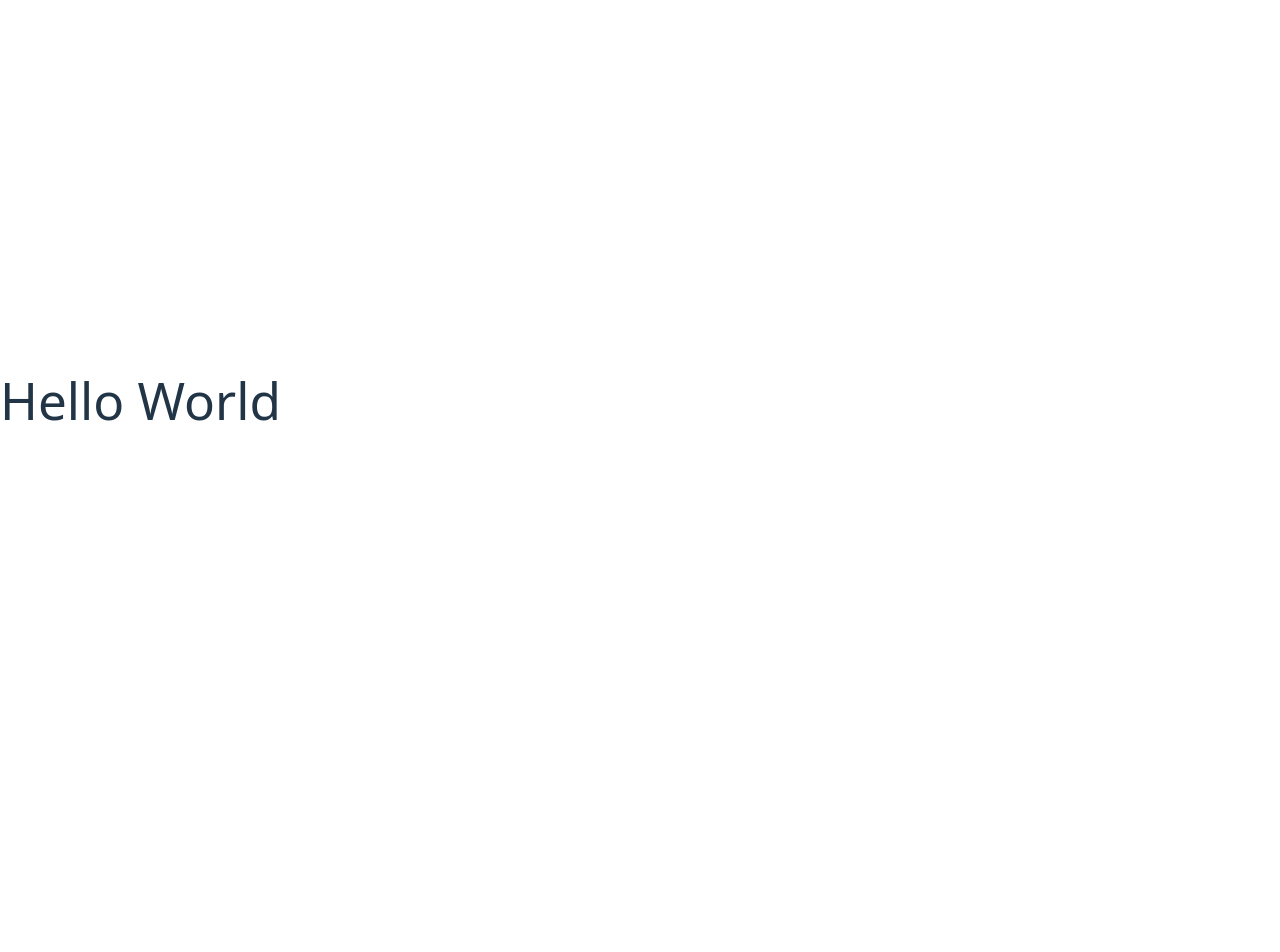
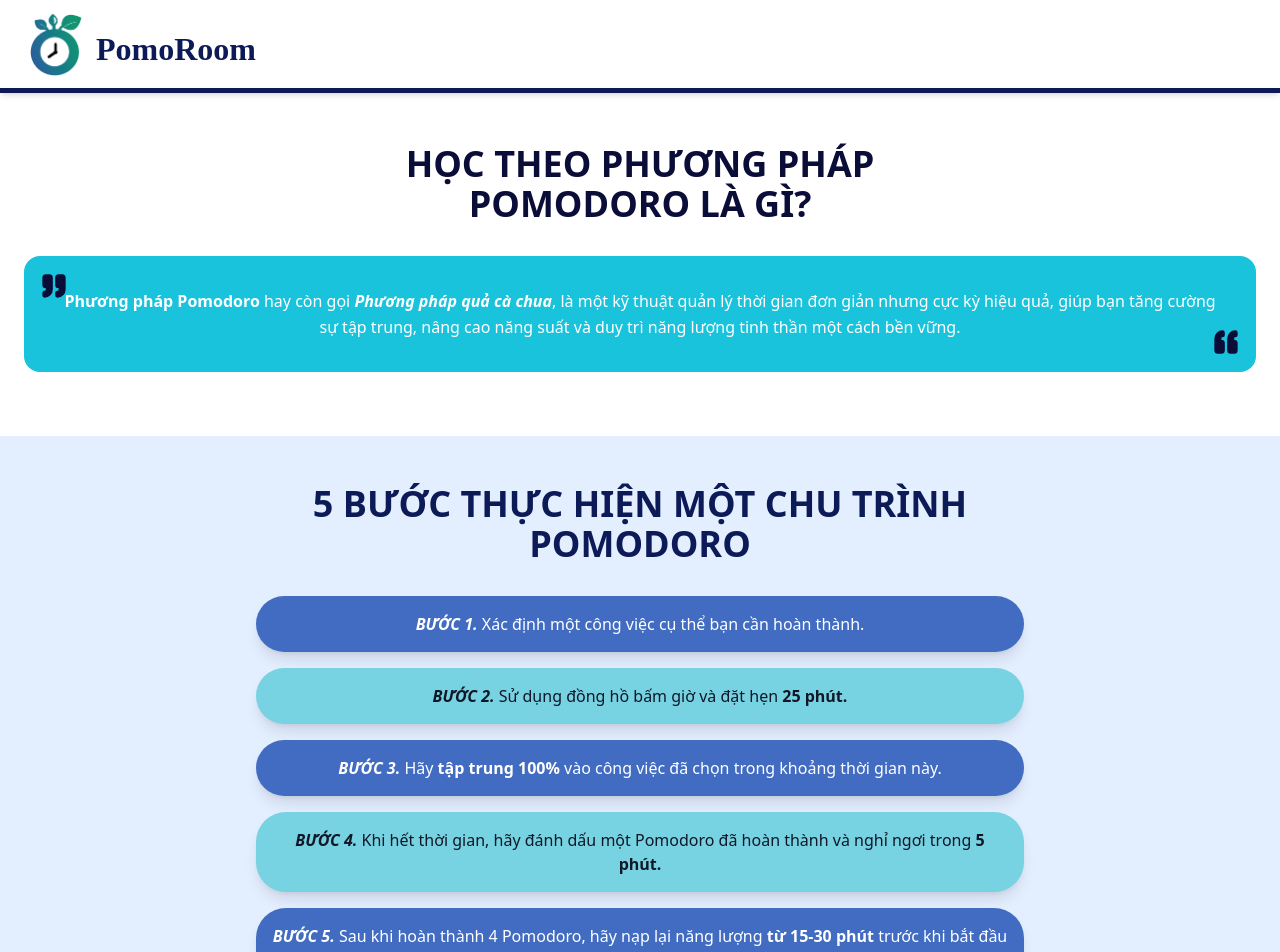
Before and after one commit to LuuTD-281004/PomoRoom_FE, a React (Vite) app: page / in a window 1280 px wide. Shown: the top 952 px of the page. Before the commit the page ends 800 px from the top, so only its background shows below. Built offline with nearby package versions, Linux system fonts and the light colour scheme; a web font is replaced by a local one.

Commit message:
Homepage, fix footer, add route

```diff
--- a/package.json
+++ b/package.json
@@ -15,6 +15,7 @@
     "lucide-react": "^0.542.0",
     "react": "^19.1.1",
     "react-dom": "^19.1.1",
+    "react-router-dom": "^7.8.2",
     "tailwindcss": "^4.1.13"
   },
   "devDependencies": {
--- a/src/App.tsx
+++ b/src/App.tsx
@@ -1,9 +1,26 @@
-import './App.css';
+// App.tsx
+import { BrowserRouter as Router, Routes, Route } from "react-router-dom";
+import Homepage from "./Page/Homepage";
+import LoginPage from "./Page/LoginPage";
+import RegisterPage from "./Page/RegisterPage";
+import "./App.css";
+
 function App() {
+  return (
+    <Router>
+      <Routes>
+        {/* route chính */}
+        <Route path="/" element={<Homepage />} />
 
-  return (
-    <h1>Hello World</h1>
-  )
+        {/* các route khác */}
+        <Route path="/login" element={<LoginPage />} />
+        <Route path="/register" element={<RegisterPage />} />
+
+        {/* fallback nếu path không tồn tại */}
+        <Route path="*" element={<h1>404 - Page Not Found</h1>} />
+      </Routes>
+    </Router>
+  );
 }
 
-export default App
+export default App;
--- a/src/Page/Homepage.tsx
+++ b/src/Page/Homepage.tsx
@@ -0,0 +1,123 @@
+import React from "react";
+import Header from "../partials/Header";
+import Footer from "../partials/Footer";
+import { Quote } from "lucide-react";
+
+const Homepage: React.FC = () => {
+  return (
+    <div className="w-full min-h-screen flex flex-col bg-white">
+      <Header/>
+
+      <main className="flex-1 pt-20">
+        {/* Section 2 */}
+        <section className="w-full bg-white py-16 px-6">
+          <h2 className="text-3xl md:text-4xl font-extrabold text-center text-[#0B0D39] mb-8">
+            HỌC THEO PHƯƠNG PHÁP <br /> POMODORO LÀ GÌ?
+          </h2>
+          <div className="relative w-full bg-[#19C3DC] text-white rounded-2xl p-6 md:p-8 leading-relaxed">
+            <Quote
+              size={28}
+              className="absolute top-4 left-4 text-[#0B0D39]"
+              fill="#0B0D39"
+            />
+            <p className="text-center">
+              <span className="font-semibold">Phương pháp Pomodoro</span> hay còn gọi{" "}
+              <span className="italic font-semibold">Phương pháp quả cà chua</span>,
+              là một kỹ thuật quản lý thời gian đơn giản nhưng cực kỳ hiệu quả, giúp bạn
+              tăng cường sự tập trung, nâng cao năng suất và duy trì năng lượng tinh thần
+              một cách bền vững.
+            </p>
+            <Quote
+              size={28}
+              className="absolute bottom-4 right-4 rotate-180 text-[#0B0D39]"
+              fill="#0B0D39"
+            />
+          </div>
+        </section>
+
+        {/* Section 3 */}
+        <section className="w-full bg-[#E3EEFF] py-12 px-6">
+            <div className="max-w-3xl mx-auto">
+                <h2 className="text-4xl font-bold text-center text-[#0C1A57] mb-8">
+                5 BƯỚC THỰC HIỆN MỘT CHU TRÌNH POMODORO
+                </h2>
+                <div className="space-y-4">
+                <div className="bg-[#426CC2] rounded-[30px] p-4 shadow-lg text-white text-center ">
+                    <p><strong className="italic">BƯỚC 1.</strong> Xác định một công việc cụ thể bạn cần hoàn thành.</p>
+                </div>
+                <div className="bg-[#77D2E2] rounded-[30px] p-4 shadow-lg text-gray-900 text-center">
+                    <p><strong className="italic">BƯỚC 2.</strong> Sử dụng đồng hồ bấm giờ và đặt hẹn{" "} <span className="font-semibold">25 phút.</span></p>
+                </div>
+                <div className="bg-[#426CC2] rounded-[30px] p-4 shadow-lg text-white text-center">
+                    <p><strong className="italic">BƯỚC 3.</strong> Hãy{" "}<span className="font-semibold">tập trung 100%</span> vào công việc đã chọn trong khoảng thời gian này.</p>
+                </div>
+                <div className="bg-[#77D2E2] rounded-[30px] p-4 shadow-lg text-gray-900 text-center">
+                    <p><strong className="italic">BƯỚC 4.</strong> Khi hết thời gian, hãy đánh dấu một Pomodoro đã hoàn thành và nghỉ ngơi trong{" "} <span className="font-semibold">5 phút.</span></p>
+                </div>
+                <div className="bg-[#426CC2] rounded-[30px] p-4 shadow-lg text-white text-center">
+                    <p><strong className="italic">BƯỚC 5.</strong> Sau khi hoàn thành 4 Pomodoro, hãy nạp lại năng lượng{" "} <span className="font-semibold">từ 15-30 phút</span> trước khi bắt đầu chu trình mới.</p>
+                </div>
+                </div>
+            </div>
+        </section>
+
+        {/* Section 4 */}
+        <section className="w-full bg-white py-12">
+            <h2 className="text-4xl font-bold text-center text-[#0C1A57] mb-12">
+                LỢI ÍCH VƯỢT TRỘI CỦA PHƯƠNG PHÁP POMODORO
+            </h2>
+
+            <div className="space-y-12">
+                <div className="flex items-center items-stretch">
+                <div className="w-25 h-25 flex items-center justify-center bg-[#17C1DF] text-white text-2xl font-bold">
+                    01
+                </div>
+                <div className="max-w-[60%] border-4 border-[#17C1DF] p-4">
+                    <p className="text-[#17C1DF] italic font-semibold">
+                    Bằng cách làm việc trong các khoảng thời gian ngắn, bạn sẽ dễ dàng duy trì sự tập trung cao độ và tránh được tình trạng quá tải thông tin.
+                    </p>
+                </div>
+                </div>
+
+                <div className="flex items-center items-stretch justify-end">
+                <div className="max-w-[60%] border-4 border-[#17C1DF] p-4 text-right">
+                    <p className="text-[#17C1DF] italic font-semibold">
+                    Việc theo dõi số lượng Pomodoro cần thiết cho mỗi công việc sẽ giúp bạn lập kế hoạch và ước tính thời gian cho các nhiệm vụ trong tương lai một cách chính xác hơn.
+                    </p>
+                </div>
+                <div className="w-25 h-25 flex items-center justify-center bg-[#17C1DF] text-white text-2xl font-bold">
+                    02
+                </div>
+                </div>
+
+                <div className="flex items-center items-stretch">
+                <div className="w-25 h-25 flex items-center justify-center bg-[#17C1DF] text-white text-2xl font-bold">
+                    03
+                </div>
+                <div className="max-w-[60%] border-4 border-[#17C1DF] p-4">
+                    <p className="text-[#17C1DF] italic font-semibold">
+                    Các khoảng nghỉ ngắn và dài đều đặn giúp não bộ và cơ thể được phục hồi, ngăn ngừa tình trạng mệt mỏi và duy trì năng lượng làm việc bền bỉ.
+                    </p>
+                </div>
+                </div>
+
+                <div className="flex items-center items-stretch justify-end">
+                <div className="max-w-[60%] border-4 border-[#17C1DF] p-4 text-right">
+                    <p className="text-[#17C1DF] italic font-semibold">
+                    Bạn có thể điều chỉnh linh hoạt thời lượng Pomodoro nếu cần (Ví dụ: 50 phút - 10 phút cho công việc sâu) phù hợp với khả năng tập trung của bản thân.
+                    </p>
+                </div>
+                <div className="w-25 h-25 flex items-center justify-center bg-[#17C1DF] text-white text-2xl font-bold">
+                    04
+                </div>
+                </div>
+            </div>
+        </section>
+        </main>
+          <div className="w-full h-[20px] bg-[#0C1A57] mb-2" />
+      <Footer />
+    </div>
+  );
+};
+
+export default Homepage;
--- a/src/partials/Footer.tsx
+++ b/src/partials/Footer.tsx
@@ -20,7 +20,7 @@ const Footer: React.FC<FooterProps> = (props) => {
   } = props;
 
   return (
-    <footer className="w-full fixed bottom-0 left-0 bg-[#0C1A57] text-white py-5 px-4 z-40">
+    <footer className="w-full bg-[#0C1A57] text-white py-5 px-4 z-40">
       <div className="max-w-6xl mx-auto">
         {/* Main content */}
         <div className="flex flex-col xl:flex-row justify-between items-center gap-6 xl:gap-12">
```
Also changed, not shown: src/Page/RegisterPage.tsx (renamed from src/Page/Register.tsx), 1 other file (tests, documents, lock files or other folders).
